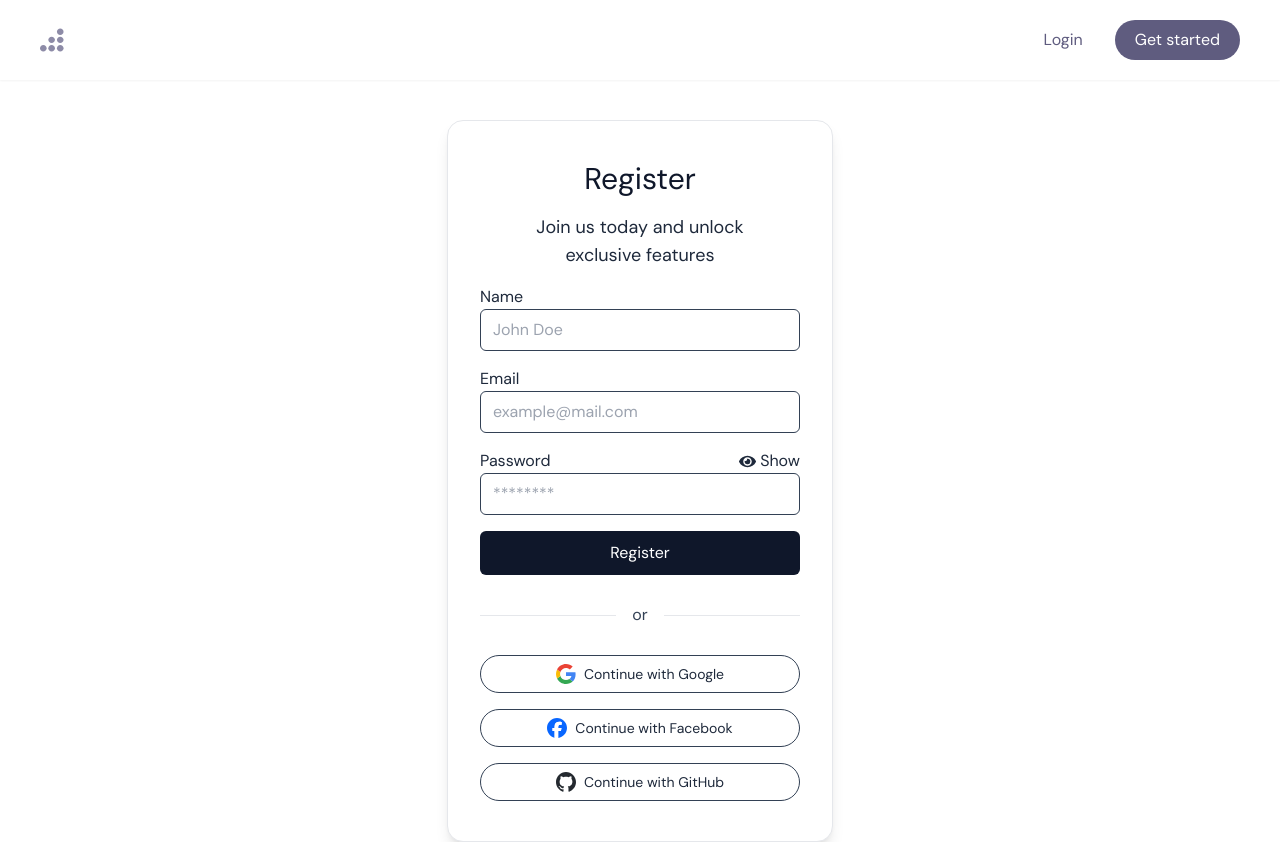
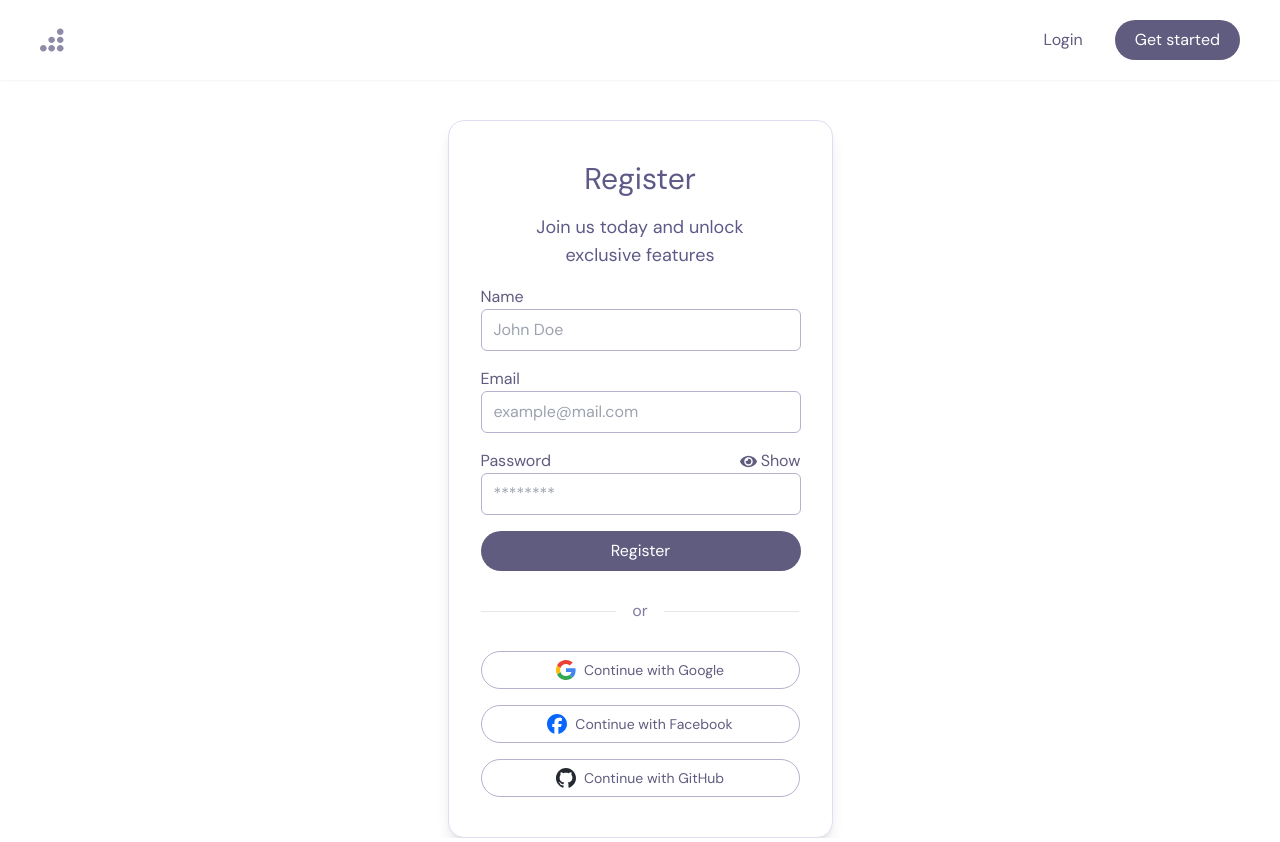
Before and after one commit to sashacvetkovich/next-auth-boilerplate, a Next.js app: page /auth/register in a window 1280 px wide. Built offline with nearby package versions, Linux system fonts and the light colour scheme; no server answers.

Commit message:
Changed color scheme for auth components

```diff
--- a/src/actions/register.ts
+++ b/src/actions/register.ts
@@ -38,6 +38,6 @@ export const register = async (values: z.infer<typeof RegisterSchema>) => {
   await sendVerificationEmail(verificationToken.email, verificationToken.token);
 
   return {
-    success: 'A confirmation email has been sent to your email address',
+    success: 'A confirmation email has been sent to your email',
   };
 };
--- a/src/app/auth/new-password/page.tsx
+++ b/src/app/auth/new-password/page.tsx
@@ -8,7 +8,7 @@ const NewPasswordPage = () => {
     <Suspense fallback={<LoadingSpinner size='lg' className='mt-10' />}>
       <AuthWrap
         title='Update Your Password'
-        descripiton='Enter and confirm your new password to securely update your account credentials.'
+        descripiton='Enter your new password to securely update your account credentials.'
       >
         <NewPasswordForm />
       </AuthWrap>
--- a/src/components/Auth/AuthWrap/AuthWrap.tsx
+++ b/src/components/Auth/AuthWrap/AuthWrap.tsx
@@ -15,9 +15,9 @@ const AuthWrap = ({
 }: AuthWrapProps) => {
   return (
     <div className='flex justify-center items-center flex-col mt-10'>
-      <div className='border py-10 px-8 rounded-2xl shadow-lg bg-white max-w-[500px]'>
-        <h1 className='text-slate-900 text-3xl text-center mb-4'>{title}</h1>
-        <p className='text-slate-800 text-center text-lg mb-4 max-w-56 mx-auto'>
+      <div className='border border-primary-400 py-10 px-8 rounded-2xl shadow-lg bg-white max-w-[385px]'>
+        <h1 className='text-heading text-3xl text-center mb-4'>{title}</h1>
+        <p className='text-heading text-center text-lg mb-4 max-w-64 mx-auto'>
           {descripiton}
         </p>
         <div className='sm:min-w-80'>{children}</div>
--- a/src/components/Auth/LoginForm/LoginForm.tsx
+++ b/src/components/Auth/LoginForm/LoginForm.tsx
@@ -101,9 +101,10 @@ const LoginForm = () => {
       <InfoMessage text={errorMessage || notLinkedErrorMessage} type='error' />
 
       <Button
-        type='full'
+        type='primary'
         text={isTwoFactorVisible ? 'Confirm' : 'Log in'}
         isDisabled={isLoading}
+        additionalStyles='w-full mt-4'
       />
     </form>
   );
--- a/src/components/Auth/NewPasswordForm/NewPasswordForm.tsx
+++ b/src/components/Auth/NewPasswordForm/NewPasswordForm.tsx
@@ -49,8 +49,8 @@ const NewPasswordForm = () => {
     <form onSubmit={form.handleSubmit(onSubmit)} className='space-y-6'>
       <PasswordInput
         id='password'
-        label='******'
-        placeholder='Password'
+        label='New password'
+        placeholder='******'
         isDisabled={isPending}
         form={form.register('password')}
         errorMessage={errors.password?.message}
@@ -58,7 +58,12 @@ const NewPasswordForm = () => {
       />
       <InfoMessage text={error || ''} type='error' />
       <InfoMessage text={success || ''} type='success' />
-      <Button type='full' text='Update password' isDisabled={isPending} />
+      <Button
+        type='primary'
+        text='Update password'
+        isDisabled={isPending}
+        additionalStyles='w-full'
+      />
     </form>
   );
 };
--- a/src/components/Auth/RegisterForm/RegisterForm.tsx
+++ b/src/components/Auth/RegisterForm/RegisterForm.tsx
@@ -73,7 +73,7 @@ const RegisterForm = () => {
           />
           <InfoMessage text={successMessage} type='success' />
           <InfoMessage text={errorMessage} type='error' />
-          <Button type='full' text='Register' isDisabled={isLoading} />
+          <Button type='primary' text='Register' isDisabled={isLoading} additionalStyles='w-full' />
         </div>
       </form>
     </div>
--- a/src/components/Auth/ResetPasswordForm/ResetPasswordForm.tsx
+++ b/src/components/Auth/ResetPasswordForm/ResetPasswordForm.tsx
@@ -58,7 +58,12 @@ const ResetPasswordForm = () => {
       <InfoMessage text={error || ''} type='error' />
       <InfoMessage text={success || ''} type='success' />
 
-      <Button type='full' text='Send reset email' isDisabled={isPending} />
+      <Button
+        type='primary'
+        text='Send reset email'
+        isDisabled={isPending}
+        additionalStyles='w-full'
+      />
     </form>
   );
 };
--- a/src/components/Auth/SocialLogin/SocialLogin.tsx
+++ b/src/components/Auth/SocialLogin/SocialLogin.tsx
@@ -17,30 +17,30 @@ const SocialLogin = () => {
     <div className=''>
       <div className='flex items-center justify-center my-7'>
         <hr className='w-full h-px bg-gray-200 border-0' />
-        <p className='text-slate-700 mx-4'>or</p>
+        <p className='text-primary-800 mx-4'>or</p>
         <hr className='w-full h-px bg-gray-200 border-0' />
       </div>
       <div className='space-y-4 mt-4'>
         <div
           onClick={() => handleSocialLogin('google')}
-          className='flex items-center justify-center gap-2 border border-slate-700 rounded-full px-2 py-2 cursor-pointer'
+          className='flex items-center justify-center gap-2 border border-primary-600 rounded-full px-2 py-2 cursor-pointer'
         >
           <Image src={googleIcon} width={20} alt='facebook-icon' />
-          <p className='text-slate-800 text-sm'>Continue with Google</p>
+          <p className='text-primary-900 text-sm'>Continue with Google</p>
         </div>
         <div
           onClick={() => handleSocialLogin('facebook')}
-          className='flex items-center justify-center gap-2 border border-slate-700 rounded-full px-2 py-2 cursor-pointer'
+          className='flex items-center justify-center gap-2 border border-primary-600 rounded-full px-2 py-2 cursor-pointer'
         >
           <Image src={faceBookIcon} width={20} alt='facebook-icon' />
-          <p className='text-slate-800 text-sm'>Continue with Facebook</p>
+          <p className='text-primary-900 text-sm'>Continue with Facebook</p>
         </div>
         <div
           onClick={() => handleSocialLogin('github')}
-          className='flex items-center justify-center gap-2 border border-slate-700 rounded-full px-2 py-2 cursor-pointer'
+          className='flex items-center justify-center gap-2 border border-primary-600 rounded-full px-2 py-2 cursor-pointer'
         >
           <Image src={githubIcon} width={20} alt='facebook-icon' />
-          <p className='text-slate-800 text-sm'>Continue with GitHub</p>
+          <p className='text-primary-900 text-sm'>Continue with GitHub</p>
         </div>
       </div>
     </div>
--- a/src/components/Inputs/PasswordInput/PasswordInput.tsx
+++ b/src/components/Inputs/PasswordInput/PasswordInput.tsx
@@ -55,12 +55,12 @@ const PasswordInput = ({
   return (
     <div className='flex flex-col'>
       <div className='flex items-center justify-between'>
-        <label htmlFor={id} className='text-slate-800'>
+        <label htmlFor={id} className='text-primary-900'>
           {label}
         </label>
         <div
           onClick={togglePasswordVisibility}
-          className='flex items-center space-x-1 text-slate-800 cursor-pointer'
+          className='flex items-center space-x-1 text-primary-900 cursor-pointer'
         >
           {isPasswordVisible ? <FaEyeSlash size={17} /> : <FaEye size={17} />}
           {isPasswordVisible ? <p>Hide</p> : <p>Show</p>}
@@ -70,7 +70,7 @@ const PasswordInput = ({
         <input
           {...form}
           className={`${
-            errorMessage ? 'border-red-600' : 'border-slate-700'
+            errorMessage ? 'border-red-600' : 'border-primary-600'
           } border rounded-md px-3 py-2 outline-none w-full`}
           type={isPasswordVisible ? 'text' : 'password'}
           id={id}
--- a/src/components/Inputs/TextInput/TextInput.tsx
+++ b/src/components/Inputs/TextInput/TextInput.tsx
@@ -21,12 +21,12 @@ const TextInput = ({
 }: TextInputProps) => {
   return (
     <div className='flex flex-col'>
-      <label htmlFor={id} className='text-slate-800'>
+      <label htmlFor={id} className='text-primary-900'>
         {label}
       </label>
       <input
         className={`${
-          errorMessage ? 'border-red-600' : 'border-slate-700'
+          errorMessage ? 'border-red-600' : 'border-primary-600'
         } border rounded-md px-3 py-2 focus:outline-1 focus:outline-slate-500`}
         type={type === 'email' ? 'email' : 'text'}
         id={id}
--- a/src/components/shared/InfoMessage/InfoMessage.tsx
+++ b/src/components/shared/InfoMessage/InfoMessage.tsx
@@ -14,16 +14,16 @@ const InfoMessage = ({ text, type }: InfoMessageProps) => {
     <div
       className={`w-full flex items-center p-2 rounded-md mt-2 border ${
         type === 'success'
-          ? 'border-green-400 bg-green-200'
-          : 'border-red-400 bg-red-200'
+          ? 'border-green-200 bg-green-100'
+          : 'border-red-200 bg-red-200'
       }  `}
     >
       {type === 'error' ? (
-        <FaTimesCircle className='text-rose-700' />
+        <FaTimesCircle className='text-rose-500' />
       ) : (
-        <FaCheckCircle className='text-green-800' />
+        <FaCheckCircle className='text-green-500' />
       )}
-      <p className='ml-2 text-sm text-slate-800'>{text}</p>
+      <p className='ml-2 text-sm text-primary-900'>{text}</p>
     </div>
   );
 };
```
